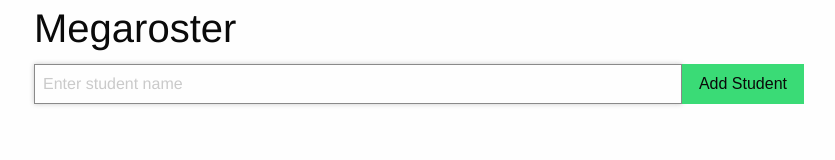
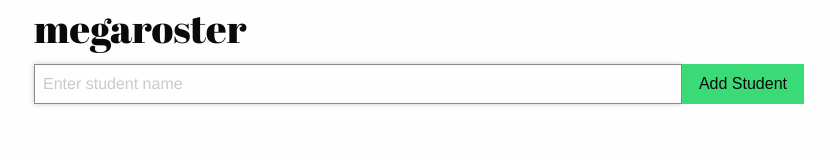
Before and after one commit to wpbernha19/Megaroster, a plain HTML site: page index.html in a window 1280 px wide. Shown: the whole page, without its empty margins (221-1056 px from the left). Drawn offline with Linux system fonts and the light colour scheme.

Commit message:
Add abril fatface from google fonts

```diff
--- a/css/app.css
+++ b/css/app.css
@@ -1,3 +1,10 @@
+@import url('https://fonts.googleapis.com/css?family=Abril+Fatface');
+
+h2 {
+  font-family:'Abril Fatface', cursive;
+  text-transform: lowercase;
+}
+
 .template {
   visibility: hidden;
 }
```
